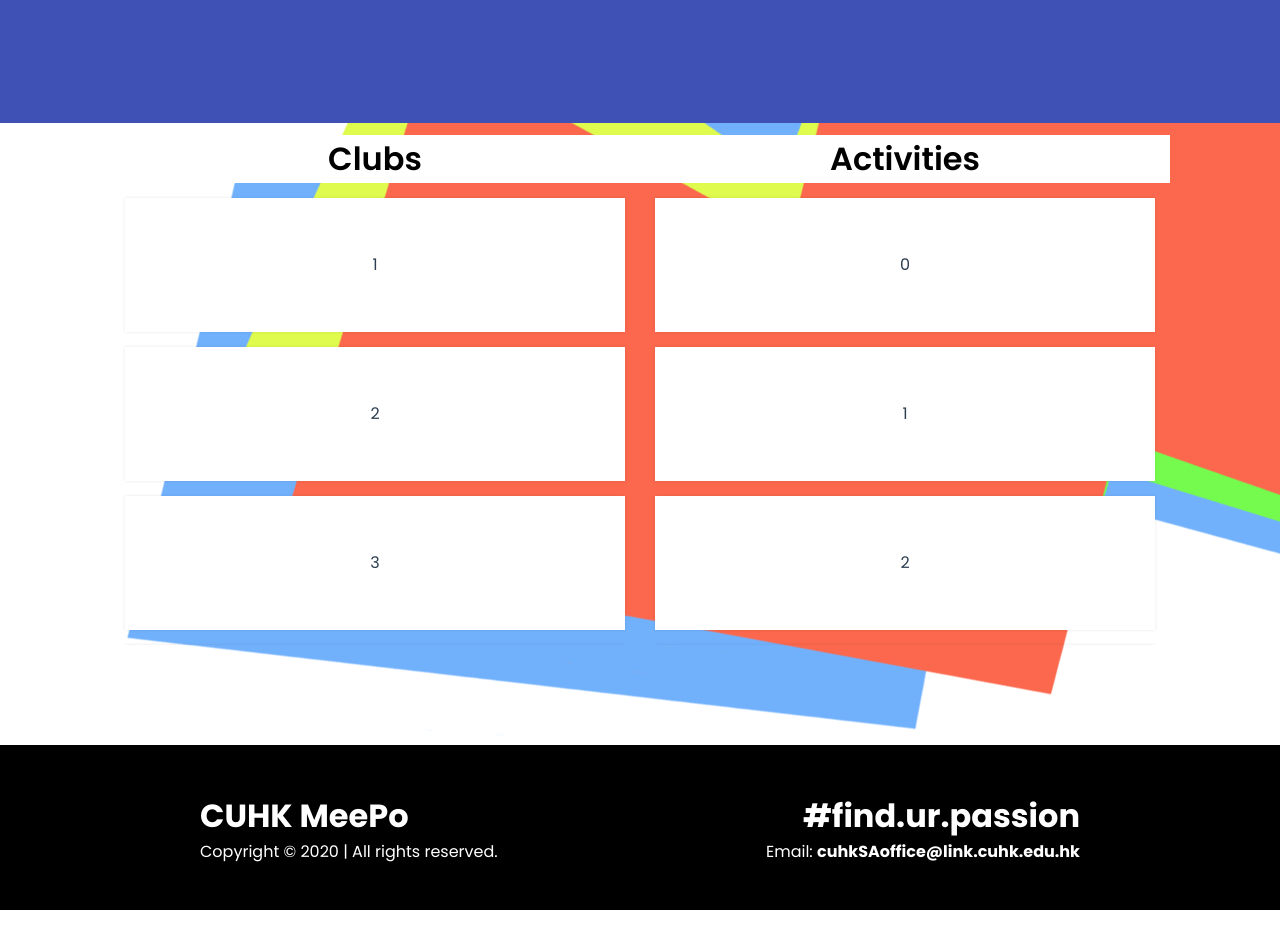
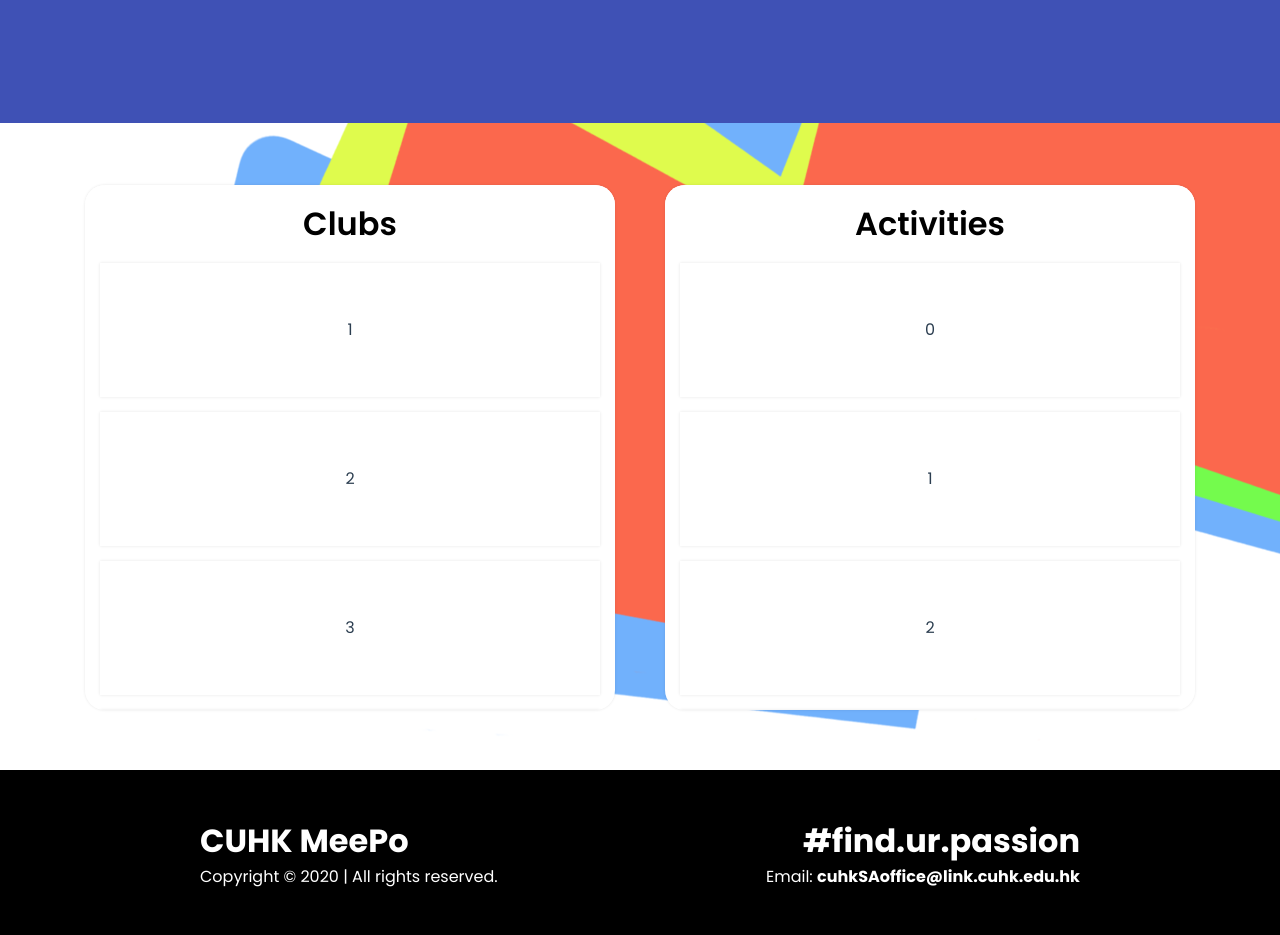
Before and after one commit to AndyLaiJS/Cnergy, a Vue app: page /home in a window 1280 px wide. Shown: the part 640-1575 px from the top of the page. Before the commit the page ends 1550 px from the top, so only its background shows below. Built offline with nearby package versions, Linux system fonts and the light colour scheme.

Commit message:
Home: Cards for Clubs and Activities

```diff
--- a/src/views/Home.vue
+++ b/src/views/Home.vue
@@ -107,18 +107,23 @@ h1, h2, h3 {
   display: flex;
   flex-wrap: wrap;
   justify-content: center;
-  padding: 10px 0 100px 0;
+  padding: 10px 0 10px 0;
   background-image: url("../assets/bolt.png");
   background-repeat: no-repeat;
 }
 .CardContainer {
-  min-height: 300px;
-  max-height: 510px;
+  border-radius: 20px;
+  margin: 50px 25px;
+  padding-bottom: 10px;
+  max-height: 525px;
   overflow: auto;
+  background-color: white;
+  box-shadow: 0 0 3px rgba(0,0,0,0.10);
 }
 .cna {
   top: 0;
   position: sticky;
+  padding-top: 15px;
   z-index: 999;
   width: 100%;
   background-color: white;
```
